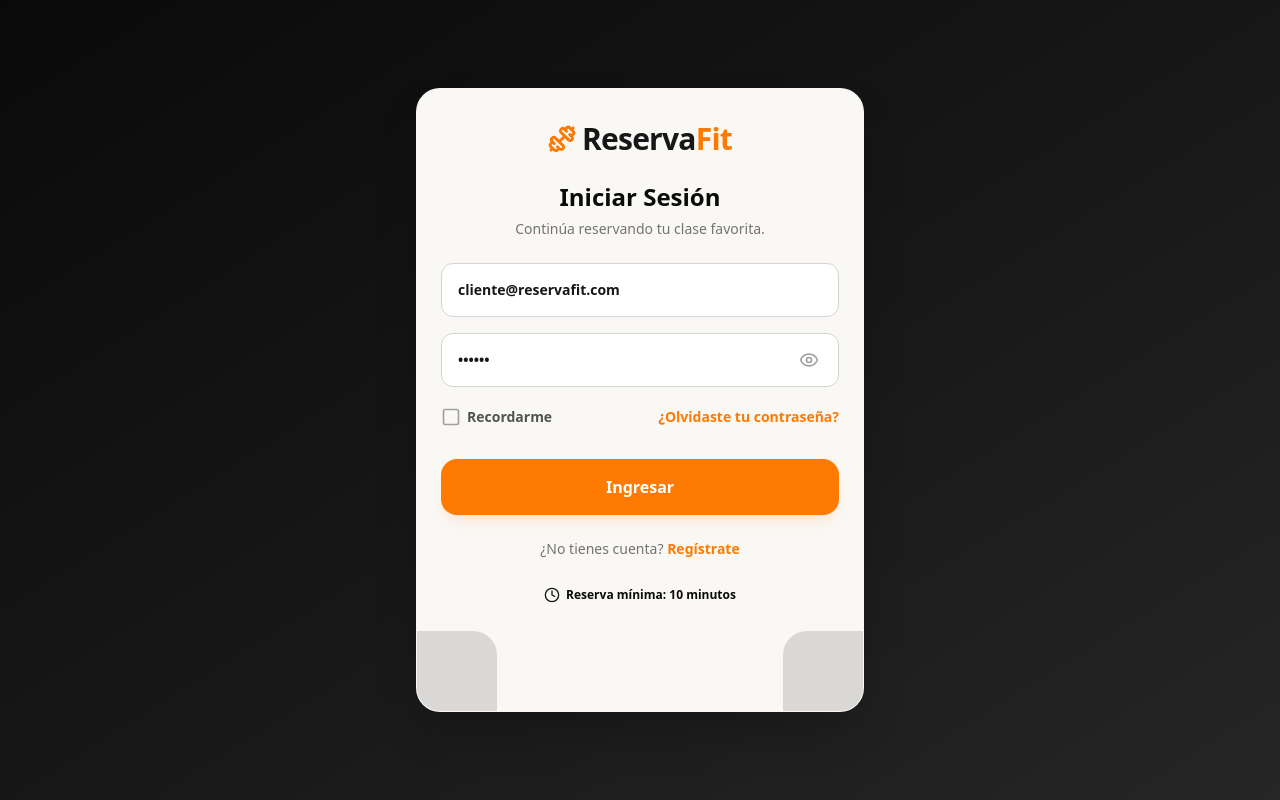
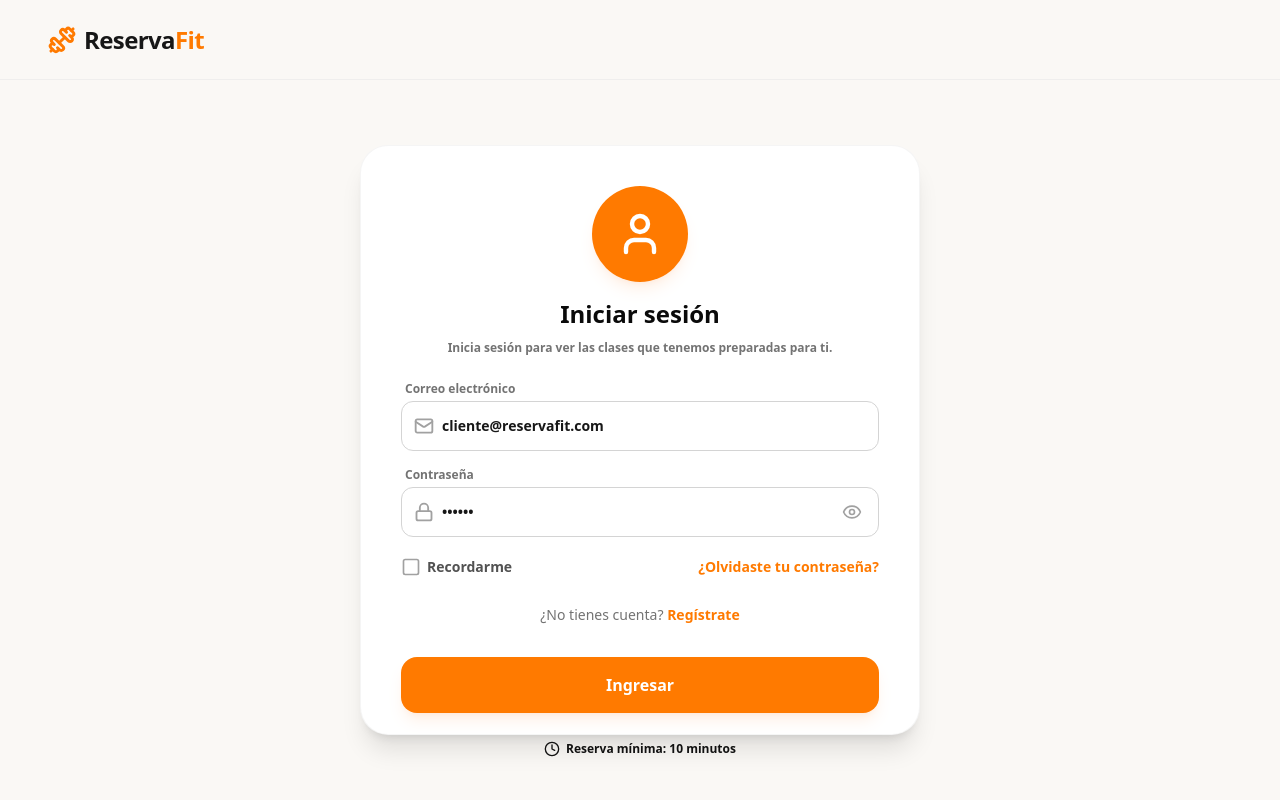
Before and after one commit to JimSegovia/reservafit, a Next.js app in the folder frontend/: page /login in a window 1280 px wide. Built offline with nearby package versions, Linux system fonts and the light colour scheme; grey boxes are pictures that could not be loaded.

Commit message:
style(auth): rediseñar landing y login en desktop según mockups crema

```diff
--- a/frontend/src/app/login/page.tsx
+++ b/frontend/src/app/login/page.tsx
@@ -3,7 +3,7 @@
 import React, { useState, useEffect } from "react";
 import { useRouter } from "next/navigation";
 import { useAppStore } from "@/store/useStore";
-import { Dumbbell, Eye, EyeOff, Square, CheckSquare, Clock } from "lucide-react";
+import { Dumbbell, Eye, EyeOff, Square, CheckSquare, Clock, User, Mail, Lock } from "lucide-react";
 import AuthContainer from "@/components/ui/auth-container";
 
 export default function LoginPage() {
@@ -59,21 +59,16 @@ export default function LoginPage() {
 
   return (
     <AuthContainer>
-      <div className="flex-1 flex flex-col bg-cream h-full justify-between overflow-y-auto custom-scroll">
-        <div className="px-6 py-6 flex-1 flex flex-col justify-center">
-          {/* Logo */}
-          <div className="flex items-center justify-center gap-1.5 mt-2 mb-6">
-            <Dumbbell className="h-7 w-7 text-primary stroke-[2.5]" />
-            <span className="text-3xl font-black text-neutral-900 tracking-tight">
-              Reserva<span className="text-primary">Fit</span>
-            </span>
+      <div className="flex-1 flex flex-col bg-transparent justify-between select-none">
+        <div>
+          {/* Avatar Header as in desktop mockup */}
+          <div className="flex flex-col items-center mb-6">
+            <div className="w-24 h-24 rounded-full bg-primary flex items-center justify-center shadow-lg shadow-orange-500/10">
+              <User className="h-12 w-12 text-white stroke-[2.2]" />
             </div>
-
-          {/* Headline */}
-          <div className="text-center mb-6">
-            <h2 className="text-2xl font-black text-neutral-950">Iniciar Sesión</h2>
-            <p className="text-neutral-500 text-sm mt-1.5 font-medium">
-              Continúa reservando tu clase favorita.
+            <h2 className="text-2xl font-black text-neutral-950 mt-4">Iniciar sesión</h2>
+            <p className="text-neutral-500 text-xs text-center mt-2 leading-relaxed px-4 font-semibold">
+              Inicia sesión para ver las clases que tenemos preparadas para ti.
             </p>
           </div>
 
@@ -83,37 +78,47 @@ export default function LoginPage() {
             </div>
           )}
 
-          {/* Inputs Form */}
+          {/* Form */}
           <form onSubmit={handleLogin} className="flex flex-col gap-4">
-            <div className="w-full">
+            {/* Email Field */}
+            <div className="flex flex-col gap-1 w-full">
+              <label className="text-neutral-500 font-extrabold text-xs ml-1">Correo electrónico</label>
+              <div className="flex items-center border border-neutral-300 rounded-xl bg-white px-3 py-3.5 focus-within:border-primary focus-within:ring-1 focus-within:ring-primary transition-all">
+                <Mail className="h-5 w-5 text-neutral-400 stroke-[2.2]" />
                 <input
                   type="email"
-                placeholder="Usuario o correo electrónico"
+                  placeholder="Correo@ejemplo.com"
                   value={email}
                   onChange={(e) => setEmail(e.target.value)}
-                className="w-full border border-neutral-300 rounded-xl bg-white px-4 py-4 text-neutral-900 text-sm font-semibold placeholder-neutral-400 focus:outline-none focus:border-primary focus:ring-1 focus:ring-primary transition-colors"
+                  className="flex-1 ml-2 bg-transparent text-neutral-900 text-sm font-semibold placeholder-neutral-300 focus:outline-none"
                 />
               </div>
+            </div>
 
-            <div className="w-full relative flex items-center">
+            {/* Password Field */}
+            <div className="flex flex-col gap-1 w-full">
+              <label className="text-neutral-500 font-extrabold text-xs ml-1">Contraseña</label>
+              <div className="flex items-center border border-neutral-300 rounded-xl bg-white px-3 py-3.5 focus-within:border-primary focus-within:ring-1 focus-within:ring-primary transition-all relative">
+                <Lock className="h-5 w-5 text-neutral-400 stroke-[2.2]" />
                 <input
                   type={showPassword ? "text" : "password"}
-                placeholder="Contraseña"
+                  placeholder="****************"
                   value={password}
                   onChange={(e) => setPassword(e.target.value)}
-                className="w-full border border-neutral-300 rounded-xl bg-white pl-4 pr-12 py-4 text-neutral-900 text-sm font-semibold placeholder-neutral-400 focus:outline-none focus:border-primary focus:ring-1 focus:ring-primary transition-colors"
+                  className="flex-1 ml-2 pr-10 bg-transparent text-neutral-900 text-sm font-semibold placeholder-neutral-300 focus:outline-none"
                 />
                 <button
                   type="button"
                   onClick={() => setShowPassword(!showPassword)}
-                className="absolute right-4 p-1 hover:bg-neutral-100 rounded-full text-neutral-400 hover:text-neutral-600 transition-colors"
+                  className="absolute right-3 p-1 hover:bg-neutral-100 rounded-full text-neutral-400 hover:text-neutral-600 transition-colors"
                 >
                   {showPassword ? <EyeOff className="h-5 w-5" /> : <Eye className="h-5 w-5" />}
                 </button>
               </div>
+            </div>
 
             {/* Remember Me and Forgot Password */}
-            <div className="flex justify-between items-center mt-1 mb-4 select-none">
+            <div className="flex justify-between items-center mt-1 select-none">
               <div
                 onClick={() => setRememberMe(!rememberMe)}
                 className="flex items-center gap-1.5 cursor-pointer"
@@ -131,17 +136,8 @@ export default function LoginPage() {
               </button>
             </div>
 
-            {/* Submit Button */}
-            <button
-              type="submit"
-              className="w-full bg-primary hover:bg-primary-dark text-white text-base font-bold py-4 rounded-2xl transition-all shadow-lg shadow-orange-500/10 hover:shadow-orange-500/20 active:scale-[0.98] duration-150"
-            >
-              Ingresar
-            </button>
-          </form>
-
             {/* Register redirection */}
-          <div className="flex justify-center items-center mt-6 text-sm font-medium">
+            <div className="flex justify-center items-center mt-3 text-sm font-medium">
               <span className="text-neutral-500">¿No tienes cuenta?&nbsp;</span>
               <button
                 type="button"
@@ -152,27 +148,22 @@ export default function LoginPage() {
               </button>
             </div>
 
+            {/* Submit Button */}
+            <button
+              type="submit"
+              className="w-full bg-primary hover:bg-primary-dark text-white text-base font-bold py-4 rounded-2xl transition-all shadow-lg shadow-orange-500/10 hover:shadow-orange-500/20 active:scale-[0.98] duration-150 mt-4 cursor-pointer"
+            >
+              Ingresar
+            </button>
+          </form>
+        </div>
+
         {/* Minimum duration warning */}
-          <div className="flex items-center justify-center gap-1.5 mt-6 py-1 select-none">
-            <Clock className="h-4 w-4 text-neutral-900" />
-            <span className="text-xs text-neutral-950 font-bold">
+        <div className="flex items-center justify-center gap-1.5 mt-6 py-1 select-none text-neutral-550 font-bold">
+          <Clock className="h-4 w-4" />
+          <span className="text-xs">
             Reserva mínima: 10 minutos
           </span>
-          </div>
-        </div>
-
-        {/* Decorative images at the bottom */}
-        <div className="flex justify-between items-end mt-auto opacity-35 select-none pointer-events-none">
-          <img
-            src="https://images.unsplash.com/photo-1517838277536-f5f99be501cd?q=80&w=200&auto=format&fit=crop"
-            alt="Gym plates mockup"
-            className="w-20 h-20 rounded-tr-3xl object-cover shadow-inner"
-          />
-          <img
-            src="https://images.unsplash.com/photo-1601925260368-ae2f83cf8b7f?q=80&w=200&auto=format&fit=crop"
-            alt="Yoga mat mockup"
-            className="w-20 h-20 rounded-tl-3xl object-cover shadow-inner"
-          />
         </div>
       </div>
     </AuthContainer>
--- a/frontend/src/app/page.tsx
+++ b/frontend/src/app/page.tsx
@@ -4,8 +4,6 @@ import React, { useEffect, useState } from "react";
 import { useRouter } from "next/navigation";
 import { useAppStore } from "@/store/useStore";
 import { Dumbbell, Calendar, Users, Menu, Clock } from "lucide-react";
-import Image from "next/image";
-import AuthContainer from "@/components/ui/auth-container";
 
 export default function LandingPage() {
   const router = useRouter();
@@ -33,43 +31,52 @@ export default function LandingPage() {
   }
 
   return (
-    <AuthContainer>
-      <div className="flex-1 flex flex-col bg-cream h-full overflow-y-auto custom-scroll px-6 py-6">
-        {/* Header */}
-        <header className="flex justify-between items-center mb-6">
+    <div className="w-full h-full min-h-screen bg-cream flex flex-col overflow-y-auto custom-scroll select-none">
+      {/* Full-width Header */}
+      <header className="w-full h-20 bg-cream border-b border-neutral-200/50 flex justify-between items-center px-6 md:px-16 shrink-0">
         <div className="flex items-center gap-1.5">
-            <Dumbbell className="h-6 w-6 text-primary stroke-[2.5]" />
+          <Dumbbell className="h-7 w-7 text-primary stroke-[2.5]" />
           <span className="text-2xl font-black text-neutral-900 tracking-tight">
             Reserva<span className="text-primary">Fit</span>
           </span>
         </div>
-          <button className="p-1.5 hover:bg-neutral-100 rounded-full transition-colors active:scale-95 duration-150">
+
+        {/* Desktop Header Links */}
+        <div className="hidden md:flex items-center gap-6">
+          <button
+            onClick={() => router.push("/register")}
+            className="text-neutral-900 font-extrabold text-sm hover:text-primary transition-colors cursor-pointer"
+          >
+            Registrarse
+          </button>
+          <button
+            onClick={() => router.push("/login")}
+            className="bg-primary hover:bg-primary-dark text-white font-extrabold text-sm px-6 py-2.5 rounded-xl transition-all shadow-lg shadow-orange-500/10 hover:shadow-orange-500/20 active:scale-95 cursor-pointer"
+          >
+            Iniciar sesión
+          </button>
+        </div>
+
+        {/* Mobile Header Menu Button */}
+        <button className="md:hidden p-1.5 hover:bg-neutral-100 rounded-full transition-colors active:scale-95 duration-150">
           <Menu className="h-6 w-6 text-neutral-950" />
         </button>
       </header>
 
-        {/* Hero Headline */}
-        <section className="text-center mb-5">
-          <h1 className="text-[32px] font-black text-neutral-950 leading-tight tracking-tight">
+      {/* Main Section */}
+      <main className="flex-1 flex flex-col md:flex-row items-center justify-center gap-8 md:gap-16 px-6 py-8 md:px-16 max-w-7xl mx-auto w-full">
+        {/* Left Column (Text & Description) */}
+        <div className="flex-1 flex flex-col justify-center text-center md:text-left">
+          <h1 className="text-[32px] md:text-5xl lg:text-6xl font-black text-neutral-950 leading-tight tracking-tight">
             Reserva tu lugar,<br />
             vive la <span className="text-primary font-black">experiencia</span>
           </h1>
-          <p className="text-neutral-500 text-sm mt-3 leading-relaxed px-2 font-medium">
+          <p className="text-neutral-500 text-sm md:text-base mt-4 leading-relaxed font-medium md:max-w-xl">
             Reserva tus clases favoritas en nuestra única sala. Entrena, aprende y disfruta al máximo.
           </p>
-        </section>
 
-        {/* Hero Image Block */}
-        <div className="w-full h-56 rounded-[32px] overflow-hidden bg-neutral-200 relative mb-5 shadow-inner">
-          <img
-            src="https://images.unsplash.com/photo-1518611012118-696072aa579a?q=80&w=600&auto=format&fit=crop"
-            alt="Clase ReservaFit"
-            className="w-full h-full object-cover"
-          />
-        </div>
-
-        {/* Info Cards Row */}
-        <div className="grid grid-cols-2 gap-4 bg-white rounded-3xl p-5 border border-neutral-100 shadow-sm mb-6">
+          {/* Info Cards Row (Mobile/Desktop) */}
+          <div className="grid grid-cols-2 gap-4 bg-white rounded-3xl p-5 border border-neutral-100 shadow-sm mt-6 mb-6 md:max-w-md">
             <div className="flex items-center gap-3 border-r border-neutral-100 pr-2">
               <div className="p-2 bg-orange-50 rounded-xl">
                 <Users className="h-5 w-5 text-primary" />
@@ -87,21 +94,19 @@ export default function LandingPage() {
               <div>
                 <h3 className="text-sm font-extrabold text-neutral-900 leading-tight">Clases</h3>
                 <p className="text-xs text-neutral-400 font-bold mt-0.5">Lun a Sab</p>
-              <p className="text-[10px] text-neutral-400 font-medium">6 AM - 10 PM</p>
               </div>
             </div>
           </div>
 
-        {/* Action Button */}
-        <div className="mt-auto">
+          {/* Action Button (Mobile only) */}
+          <div className="w-full md:hidden mt-2">
             <button
               onClick={() => router.push("/login")}
-            className="w-full bg-primary hover:bg-primary-dark text-white text-base font-bold py-4 rounded-2xl transition-all shadow-lg shadow-orange-500/10 hover:shadow-orange-500/20 active:scale-[0.98] duration-150 text-center"
+              className="w-full bg-primary hover:bg-primary-dark text-white text-base font-bold py-4 rounded-2xl transition-all shadow-lg shadow-orange-500/10 hover:shadow-orange-500/20 active:scale-[0.98] duration-150 text-center cursor-pointer"
             >
               Iniciar Sesión
             </button>
 
-          {/* Bottom Link and Info */}
             <div className="flex flex-col items-center mt-5 mb-2 gap-3.5">
               <button className="text-neutral-900 font-bold text-sm hover:underline">
                 ¿Cómo funciona?
@@ -116,6 +121,16 @@ export default function LandingPage() {
             </div>
           </div>
         </div>
-    </AuthContainer>
+
+        {/* Right Column (Hero Image) */}
+        <div className="flex-1 w-full h-64 md:h-[450px] lg:h-[500px] rounded-[32px] md:rounded-[48px] overflow-hidden bg-neutral-200 relative shadow-inner">
+          <img
+            src="https://images.unsplash.com/photo-1518611012118-696072aa579a?q=80&w=600&auto=format&fit=crop"
+            alt="Clase ReservaFit"
+            className="w-full h-full object-cover"
+          />
+        </div>
+      </main>
+    </div>
   );
 }
--- a/frontend/src/app/register/page.tsx
+++ b/frontend/src/app/register/page.tsx
@@ -60,7 +60,7 @@ export default function RegisterPage() {
 
   return (
     <AuthContainer>
-      <div className="flex-1 flex flex-col bg-cream h-full overflow-y-auto custom-scroll px-6 py-6 justify-between">
+      <div className="flex-1 flex flex-col bg-transparent h-full overflow-y-auto custom-scroll px-4 py-2 justify-between">
         <div>
           {/* Top Header Mock Icon */}
           <div className="flex justify-end mb-4">
--- a/frontend/src/app/verify/page.tsx
+++ b/frontend/src/app/verify/page.tsx
@@ -77,7 +77,7 @@ export default function VerifyPage() {
 
   return (
     <AuthContainer>
-      <div className="flex-1 flex flex-col bg-cream h-full justify-center px-6 py-6 overflow-y-auto custom-scroll">
+      <div className="flex-1 flex flex-col bg-transparent h-full justify-center px-4 py-2 overflow-y-auto custom-scroll">
         <div className="w-full max-w-sm mx-auto flex flex-col items-center">
           {/* OTP Graphic Icon */}
           <div className="items-center mb-8 flex flex-col select-none">
--- a/frontend/src/components/ui/auth-container.tsx
+++ b/frontend/src/components/ui/auth-container.tsx
@@ -1,4 +1,7 @@
+"use client";
+
 import React from "react";
+import { Dumbbell } from "lucide-react";
 
 interface AuthContainerProps {
   children: React.ReactNode;
@@ -6,10 +9,21 @@ interface AuthContainerProps {
 
 export default function AuthContainer({ children }: AuthContainerProps) {
   return (
-    <div className="w-full h-full bg-gradient-to-br from-neutral-950 via-neutral-900 to-neutral-800 flex justify-center items-center overflow-hidden relative p-4 md:p-6">
-      {/* Clean centered card container for desktop, full-bleed on mobile */}
-      <div className="w-full h-full max-w-md md:h-auto md:max-h-[85vh] bg-cream shadow-2xl md:rounded-3xl overflow-hidden flex flex-col relative border border-neutral-100/10">
-        <div className="flex-1 flex flex-col overflow-hidden relative">
+    <div className="w-full h-full bg-cream flex flex-col overflow-hidden">
+      {/* Full-width Header on Desktop */}
+      <header className="hidden md:flex h-20 bg-cream border-b border-neutral-200/50 items-center justify-between px-12 select-none shrink-0">
+        <div className="flex items-center gap-2">
+          <Dumbbell className="h-7 w-7 text-primary stroke-[2.5]" />
+          <span className="text-2xl font-black text-neutral-900 tracking-tight">
+            Reserva<span className="text-primary font-black">Fit</span>
+          </span>
+        </div>
+      </header>
+
+      {/* Main Container Area */}
+      <div className="flex-1 flex items-center justify-center overflow-y-auto custom-scroll bg-cream p-0 md:p-8">
+        {/* Floating Card on Desktop, Full screen on Mobile */}
+        <div className="w-full h-full md:h-auto md:max-h-[90%] md:max-w-[560px] bg-cream md:bg-white md:shadow-xl md:border md:border-neutral-200/40 md:rounded-[28px] p-6 md:p-10 flex flex-col">
           {children}
         </div>
       </div>
```
Lines whose indentation alone changed are shown as unchanged.
